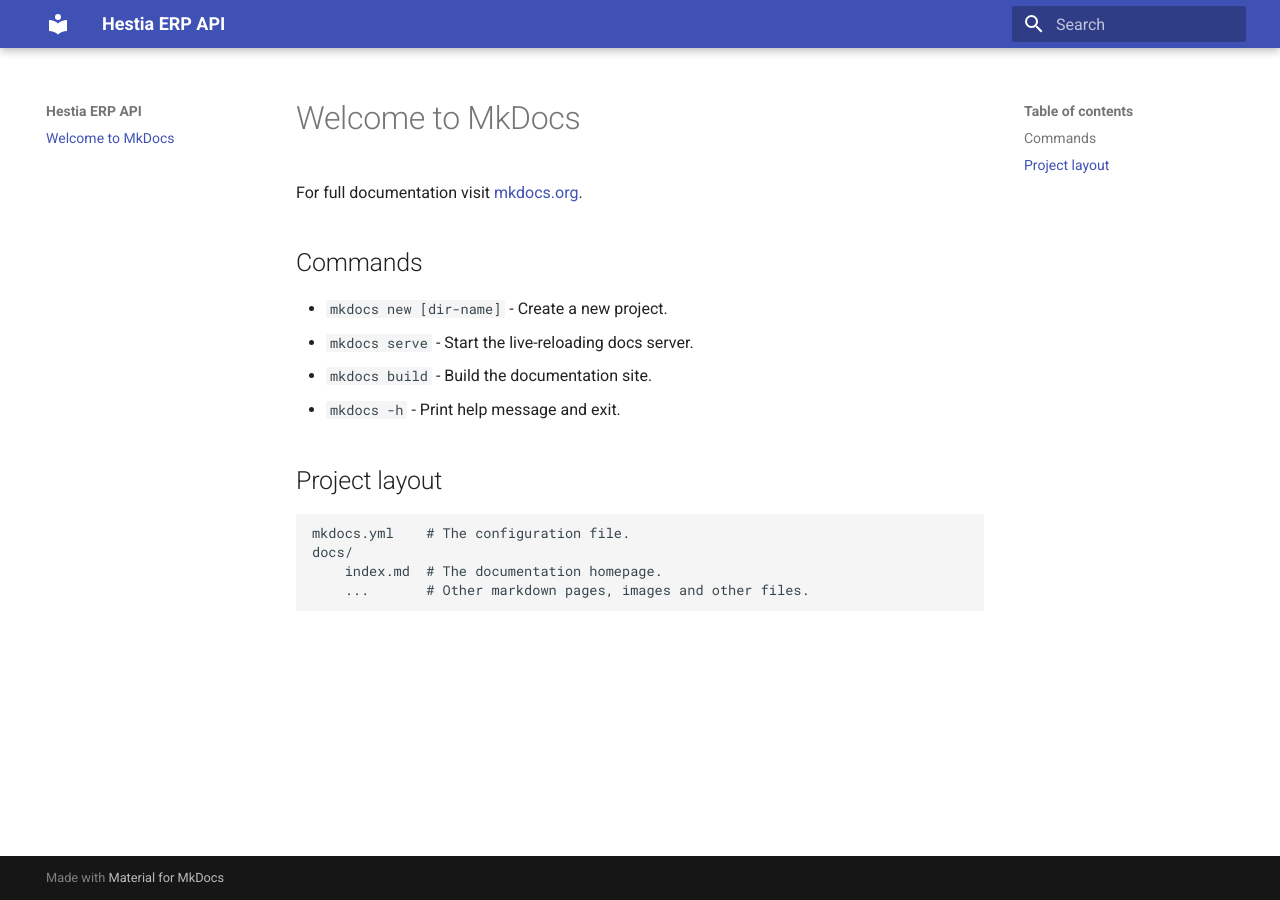
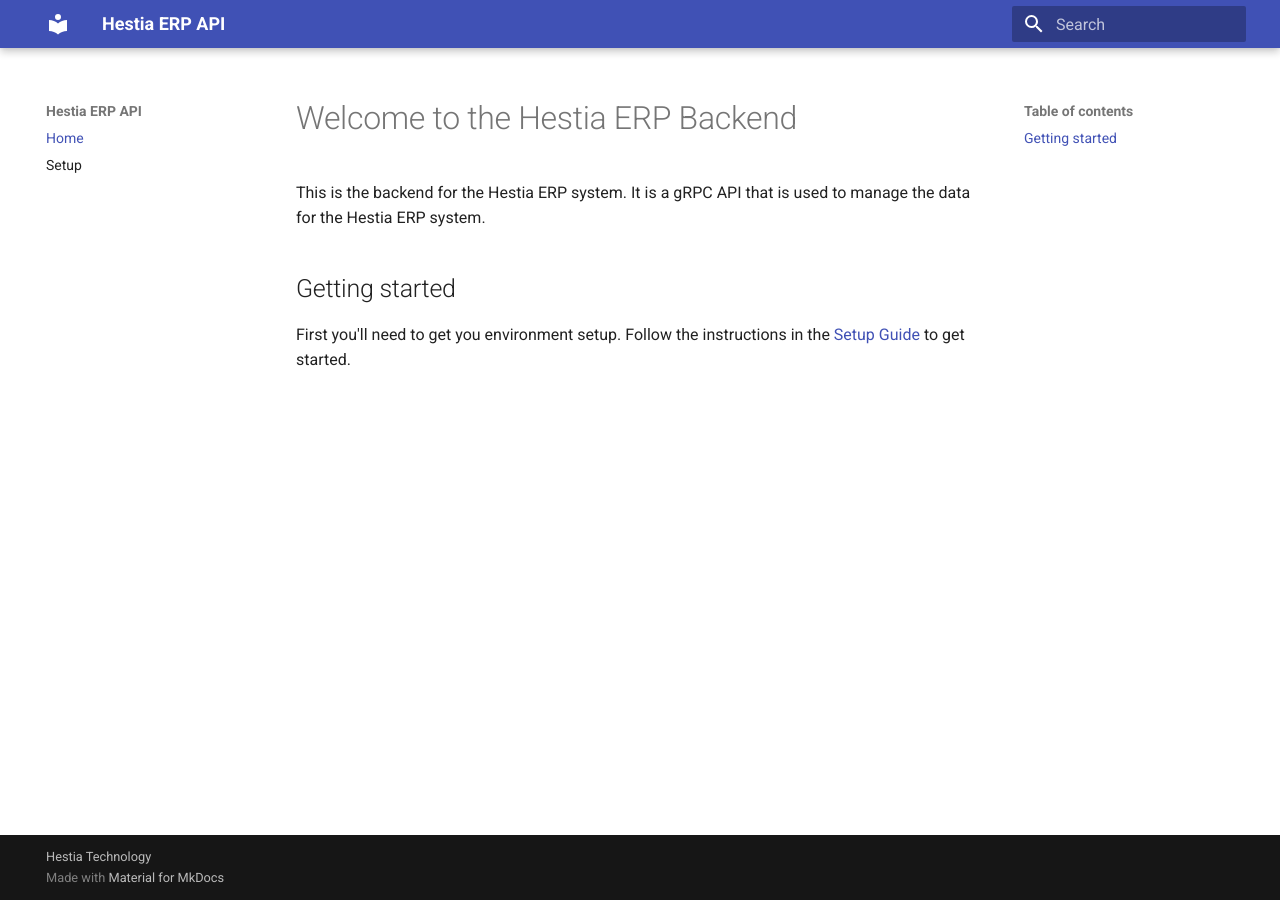
Before and after one commit to hestiatechnology/hestia-erp, an MkDocs documentation site: the page built from docs/index.md, in a window 1280 px wide. Built offline with MkDocs 1.6.1 and Material for MkDocs 9.7.7, drawn with Linux system fonts in a browser that asks for light colours.

Commit message:
Update docs

```diff
--- a/docs/index.md
+++ b/docs/index.md
@@ -1,17 +1,6 @@
-# Welcome to MkDocs
+# Welcome to the Hestia ERP Backend
 
-For full documentation visit [mkdocs.org](https://www.mkdocs.org).
+This is the backend for the Hestia ERP system. It is a gRPC API that is used to manage the data for the Hestia ERP system.
 
-## Commands
-
-* `mkdocs new [dir-name]` - Create a new project.
-* `mkdocs serve` - Start the live-reloading docs server.
-* `mkdocs build` - Build the documentation site.
-* `mkdocs -h` - Print help message and exit.
-
-## Project layout
-
-    mkdocs.yml    # The configuration file.
-    docs/
-        index.md  # The documentation homepage.
-        ...       # Other markdown pages, images and other files.
+## Getting started
+First you'll need to get you environment setup. Follow the instructions in the [Setup Guide](setup.md) to get started.
--- a/mkdocs.yml
+++ b/mkdocs.yml
@@ -1,3 +1,11 @@
 site_name: Hestia ERP API
+site_description: Documentation for the Hestia ERP API
+site_author: Hestia Technology
+site_url: https://HestiaTechnology.github.io/hestia-api/
+copyright: Hestia Technology
+
+nav:
+  - Home: index.md
+  - Setup: setup.md
 theme:
   name: material
```
Also changed, not shown: docs/setup.md (added, +64 -0 lines).
